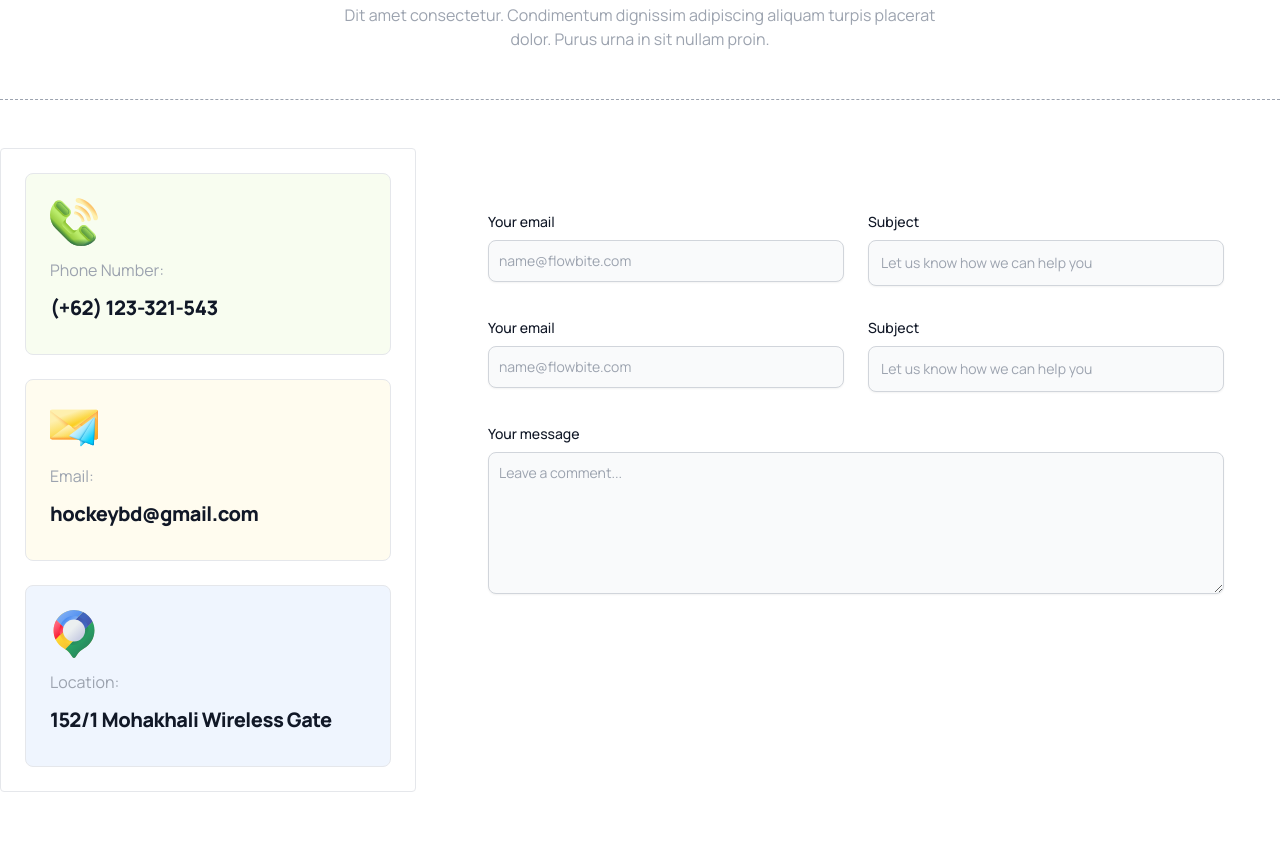
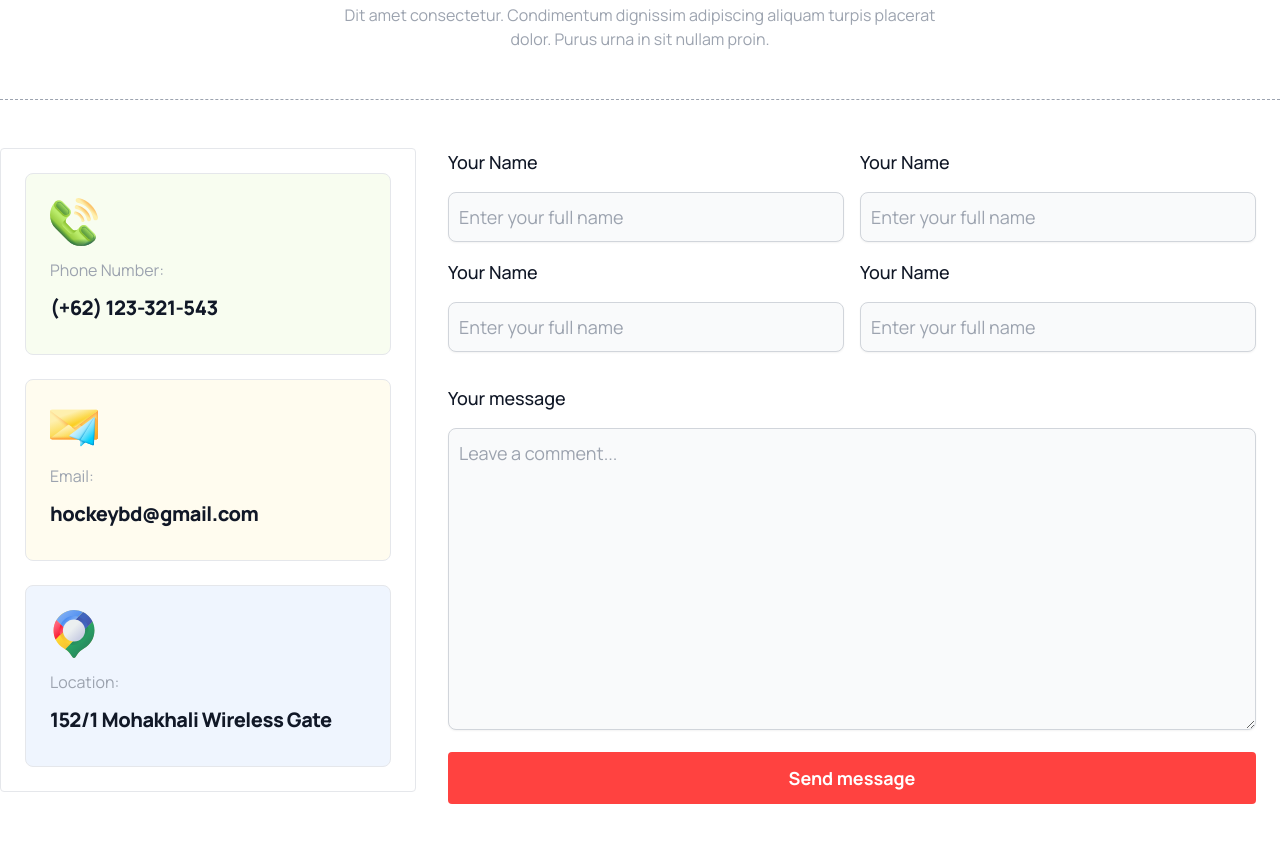
Before and after one commit to naeemul-online/assignment-3, a plain HTML site: page index.html in a window 1280 px wide. Shown: the part 3638-4480 px from the top of the page. Drawn offline with nearby package versions, Linux system fonts and the light colour scheme.

Commit message:
contact form section added

```diff
--- a/index.html
+++ b/index.html
@@ -86,6 +86,7 @@
                 </p>
             </div>
             <hr class="container mx-auto my-12 border-dashed border-1 border-gray-400">
+            <!-- Radial progress Elements -->
             <div class="my-12 mx-auto grid justify-center items-center grid-cols-1 md:grid-cols-2 lg:grid-cols-4">
                 <!-- Radial Progress - 1 -->
                 <div class="card w-96 bg-base-100 flex flex-col justify-center items-center">
@@ -447,39 +448,57 @@
                     </div>
                 </div>
                 <!-- Contact form -->
-                <div class="bg-red-400 h-64 col-span-2">
-                    <section class="bg-white dark:bg-gray-900">
-                        <div class="py-8 lg:py-16 px-4 mx-auto max-w-screen-md">
-
-                            <form action="#" class="space-y-8">
-                                <div class="flex gap-6">
-                                    <div class="flex-1">
-                                        <label for="email" class="block mb-2 text-sm font-medium text-gray-900 dark:text-gray-300">Your email</label>
-                                        <input type="email" id="email" class="shadow-sm bg-gray-50 border border-gray-300 text-gray-900 text-sm rounded-lg focus:ring-primary-500 focus:border-primary-500 block w-full p-2.5 dark:bg-gray-700 dark:border-gray-600 dark:placeholder-gray-400 dark:text-white dark:focus:ring-primary-500 dark:focus:border-primary-500 dark:shadow-sm-light" placeholder="name@flowbite.com" required>
+                <div class="col-span-2">
+                    <form action="#" class="pl-4 px-6  grid gap-4 grid-cols-1 lg:grid-cols-2">
+                        <div class="lg:col-span-1 col-span-2">
+                            <div class="flex flex-col w-full mb-4">
+                                <label for="email" class="mb-4 text-lg font-medium text-gray-900">Your
+                                    Name</label>
+                                <input type="email" id="email"
+                                    class="p-2.5 w-full text-lg text-gray-900 bg-gray-50 rounded-lg shadow-sm border border-gray-300"
+                                    placeholder="Enter your full name" required>
                             </div>
-                                    <div class="flex-1">
-                                        <label for="subject" class="block mb-2 text-sm font-medium text-gray-900 dark:text-gray-300">Subject</label>
-                                        <input type="text" id="subject" class="block p-3 w-full text-sm text-gray-900 bg-gray-50 rounded-lg border border-gray-300 shadow-sm focus:ring-primary-500 focus:border-primary-500 dark:bg-gray-700 dark:border-gray-600 dark:placeholder-gray-400 dark:text-white dark:focus:ring-primary-500 dark:focus:border-primary-500 dark:shadow-sm-light" placeholder="Let us know how we can help you" required>
+                            <div class="flex flex-col w-full mb-4">
+                                <label for="email" class="mb-4 text-lg font-medium text-gray-900">Your
+                                    Name</label>
+                                <input type="email" id="email"
+                                    class="p-2.5 w-full text-lg text-gray-900 bg-gray-50 rounded-lg shadow-sm border border-gray-300"
+                                    placeholder="Enter your full name" required>
                             </div>
                         </div>
-                                <div class="flex gap-6">
-                                    <div class="flex-1">
-                                        <label for="email" class="block mb-2 text-sm font-medium text-gray-900 dark:text-gray-300">Your email</label>
-                                        <input type="email" id="email" class="shadow-sm bg-gray-50 border border-gray-300 text-gray-900 text-sm rounded-lg focus:ring-primary-500 focus:border-primary-500 block w-full p-2.5 dark:bg-gray-700 dark:border-gray-600 dark:placeholder-gray-400 dark:text-white dark:focus:ring-primary-500 dark:focus:border-primary-500 dark:shadow-sm-light" placeholder="name@flowbite.com" required>
+                        <div class="lg:col-span-1 col-span-2">
+                            <div class="flex flex-col w-full mb-4">
+                                <label for="email" class="mb-4 text-lg font-medium text-gray-900">Your
+                                    Name</label>
+                                <input type="email" id="email"
+                                    class="p-2.5 w-full text-lg text-gray-900 bg-gray-50 rounded-lg shadow-sm border border-gray-300"
+                                    placeholder="Enter your full name" required>
                             </div>
-                                    <div class="flex-1">
-                                        <label for="subject" class="block mb-2 text-sm font-medium text-gray-900 dark:text-gray-300">Subject</label>
-                                        <input type="text" id="subject" class="block p-3 w-full text-sm text-gray-900 bg-gray-50 rounded-lg border border-gray-300 shadow-sm focus:ring-primary-500 focus:border-primary-500 dark:bg-gray-700 dark:border-gray-600 dark:placeholder-gray-400 dark:text-white dark:focus:ring-primary-500 dark:focus:border-primary-500 dark:shadow-sm-light" placeholder="Let us know how we can help you" required>
+                            <div class="flex flex-col w-full">
+                                <label for="email" class="mb-4 text-lg font-medium text-gray-900">Your
+                                    Name</label>
+                                <input type="email" id="email"
+                                    class="p-2.5 w-full text-lg text-gray-900 bg-gray-50 rounded-lg shadow-sm border border-gray-300"
+                                    placeholder="Enter your full name" required>
                             </div>
                         </div>
-                                <div class="sm:col-span-2">
-                                    <label for="message" class="block mb-2 text-sm font-medium text-gray-900 dark:text-gray-400">Your message</label>
-                                    <textarea id="message" rows="6" class="block p-2.5 w-full text-sm text-gray-900 bg-gray-50 rounded-lg shadow-sm border border-gray-300 focus:ring-primary-500 focus:border-primary-500 dark:bg-gray-700 dark:border-gray-600 dark:placeholder-gray-400 dark:text-white dark:focus:ring-primary-500 dark:focus:border-primary-500" placeholder="Leave a comment..."></textarea>
+
+
+                        <div class="col-span-2">
+                            <label for="message"
+                                class="block mb-4 text-lg font-medium text-gray-900 dark:text-gray-400">Your
+                                message</label>
+                            <textarea id="message" rows="10"
+                                class="p-2.5 w-full text-lg text-gray-900 bg-gray-50 rounded-lg shadow-sm border border-gray-300"
+                                placeholder="Leave a comment..."></textarea>
+
                         </div>
-                                <button type="submit" class="py-3 px-5 text-sm font-medium text-center text-white rounded-lg bg-primary-700 sm:w-fit hover:bg-primary-800 focus:ring-4 focus:outline-none focus:ring-primary-300 dark:bg-primary-600 dark:hover:bg-primary-700 dark:focus:ring-primary-800">Send message</button>
+                        <button class="col-span-2 text-white px-6 py-3 bg-[#FF4240] text-lg font-bold rounded">Send
+                            message</button>
+
+
                     </form>
-                        </div>
-                      </section>
+
                 </div>
             </div>
         </section>
```
Lines whose indentation alone changed are shown as unchanged.
